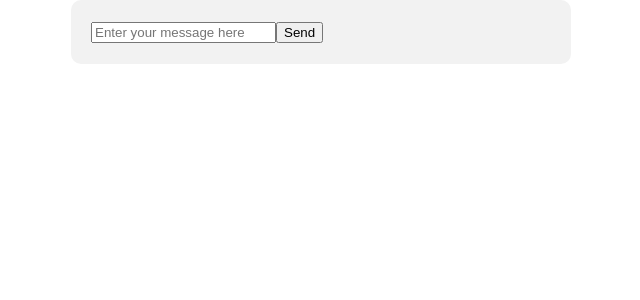
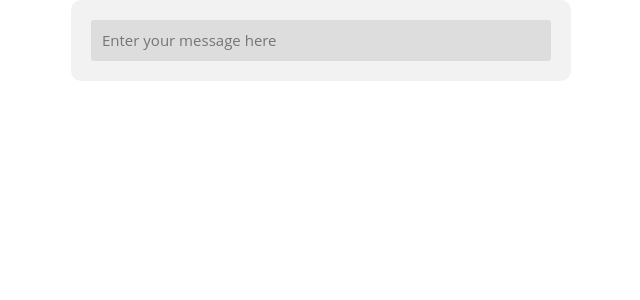
Before and after one commit to Lucas8448/vue.js-GPT-3, a Vue app in the folder gpt/: page / in a window 1280 px wide. Shown: the top 300 px of the page, without its empty margins (319-959 px from the left). Built offline with nearby package versions, Linux system fonts and the light colour scheme.

Commit message:
Working chat

```diff
--- a/gpt/src/App.vue
+++ b/gpt/src/App.vue
@@ -1,13 +1,13 @@
 <template>
   <div class="chat-container">
-    <div class="input-container">
-      <input type="text" v-model="prompt" @keyup.enter="getResponse" placeholder="Enter your message here">
-      <button @click="getResponse">Send</button>
-    </div>
     <div class="messages" v-for="message in messages" :key="message.id">
       <div class="message" :class="{ 'user': message.sender === 'user', 'chatbot': message.sender === 'chatbot' }">
         {{ message.sender  }} : {{ message.text }}
       </div>
+    </div>
+    <div class="input-container">
+      <input type="text" v-model="prompt" @keyup.enter="getResponse" placeholder="Enter your message here"
+        class="input-area">
     </div>
   </div>
 </template>
@@ -18,25 +18,37 @@ export default {
   data() {
     return {
       prompt: "",
-      messages: []
+      messages: [],
+      presets: {
+        chat: {
+        }
+      }
     }
   },
   methods: {
     async getResponse() {
-      const maxTokens = 200;
+      this.messages.push({ id: Date.now(), sender: "user", text: this.prompt });
       const apiKey = "YOUR_API_KEY";
-      const response = await fetch('https://api.openai.com/v1/engines/davinci/completions', {
+      const response = await fetch('https://api.openai.com/v1/completions', {
         method: 'POST',
         headers: {
           'Content-Type': 'application/json',
           'Authorization': `Bearer ${apiKey}`
         },
-        body: JSON.stringify({ prompt: this.prompt, max_tokens: maxTokens })
+        body: JSON.stringify({
+          "model": "text-davinci-003",
+          "prompt": this.prompt,
+          "temperature": 0.5,
+          "max_tokens": 60,
+          "top_p": 0.3,
+          "frequency_penalty": 0.5,
+          "presence_penalty": 0
+        })
       });
+      this.prompt = "";
       const jsonResponse = await response.json();
-      this.messages.unshift({ id: Date.now(), sender: "user", text: this.prompt });
-      this.messages.unshift({ id: Date.now(), sender: "chatbot", text: jsonResponse.choices[0].text });
-      this.prompt = "";
+      this.messages.push({ id: Date.now(), sender: "chatbot", text: jsonResponse.choices[0].text });
+      console.log(this.messages)
     }
   }
 }
--- a/gpt/src/assets/main.css
+++ b/gpt/src/assets/main.css
@@ -2,11 +2,11 @@
 
 .chat-container {
     width: 500px;
-    height: 100%;
     background-color: #f2f2f2;
     border-radius: 10px;
     padding: 20px;
     margin: 0 auto;
+    bottom: 0;
 }
 
 .message {
@@ -14,3 +14,23 @@
     font-size: 10px;
     color: black;
 }
+
+.input-area {
+    -webkit-appearance: none;
+    -moz-appearance: none;
+    appearance: none;
+    font: 15px/1 'Open Sans', sans-serif;
+    color: #333;
+    -webkit-font-smoothing: antialiased;
+    -moz-osx-font-smoothing: grayscale;
+    width: 100%;
+    max-width: 500px;
+    background-color: #ddd;
+    border: none;
+    padding: 10px 11px 11px 11px;
+    border-radius: 3px;
+    box-shadow: none;
+    outline: none;
+    margin: 0;
+    box-sizing: border-box;
+}
```
